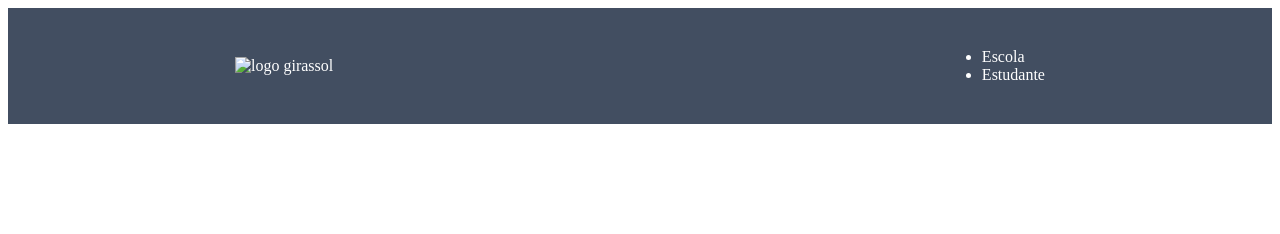
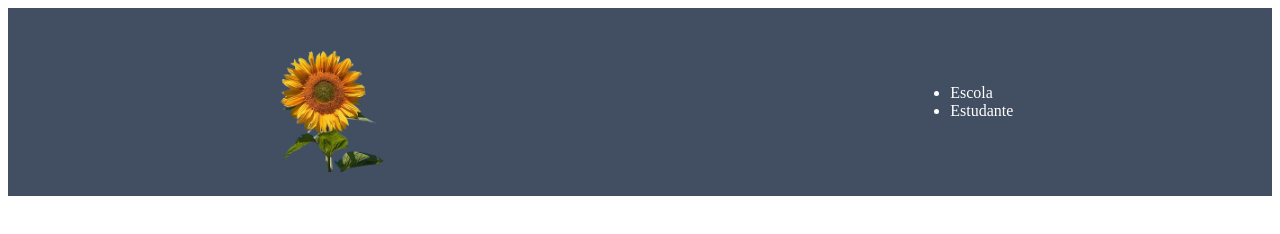
Before and after one commit to GiCamargo/siteschool, a plain HTML site: page index.html in a window 1280 px wide. Drawn offline with Linux system fonts and the light colour scheme.

Commit message:
Add files via upload

```diff
--- a/index.html
+++ b/index.html
@@ -9,7 +9,7 @@
 </head>
 <body>
     <header class="cabecalho">
-        <img class="cabecalho-imagem" src="girassol.png" alt="logo girassol">
+        <img class="cabecalho-imagem" src="Sunflower_sky_backdrop-removebg-preview.png" alt="logo girassol">
         <ul class="cabecalho-lista">
             <li class="cabecalho-lista-item">Escola</li>
             <li class="cabecalho-lista-item">Estudante</li>
--- a/style.css
+++ b/style.css
@@ -3,7 +3,7 @@ header {
     color: white;
 }
 .cabecalho-imagem{
-    width: 20%;
+    width: 10% ;
 }
 .cabecalho {
     background-color: #424E61;
```
Also changed, not shown: Sunflower_sky_backdrop-removebg-preview.png (added).
